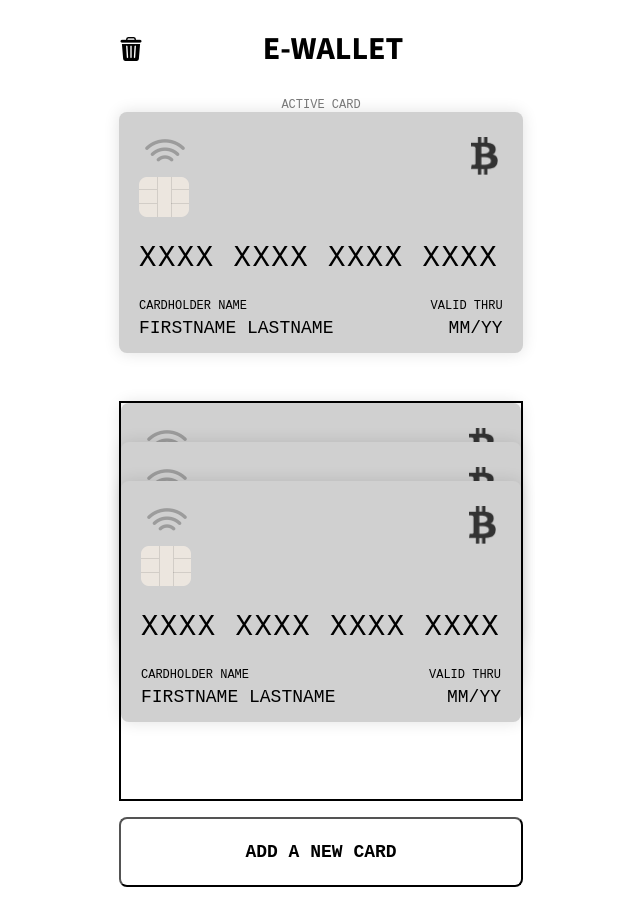
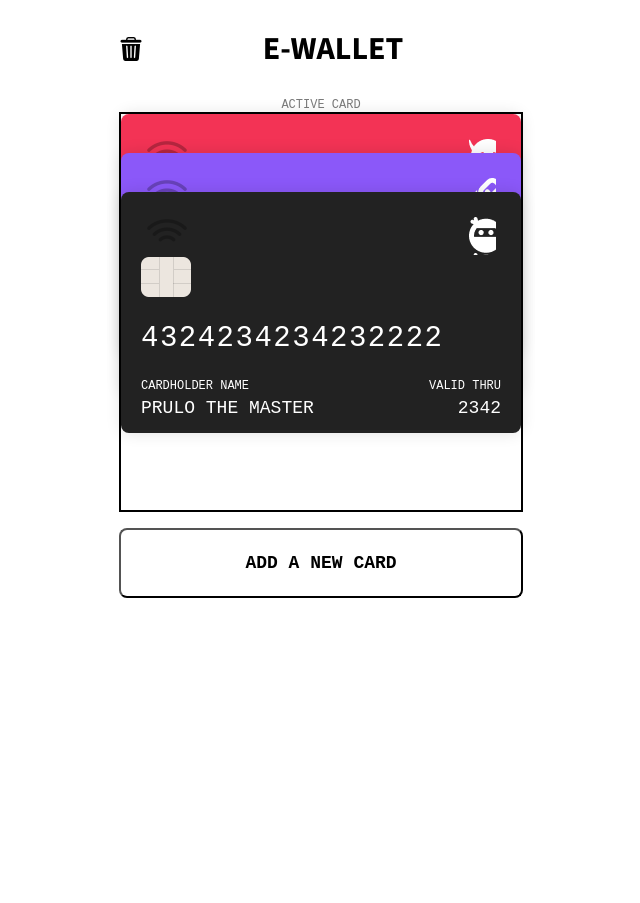
Before and after one commit to Egeeoz/js_2023_kungFuPants_eWallet, a React (Vite) app: page / in a window 1280 px wide. Shown: the whole page, without its empty margins (319-959 px from the left). After the commit the page ends 800 px from the top, so only its background shows below. Built offline with nearby package versions, Linux system fonts and the light colour scheme; a web font is replaced by a local one.

Commit message:
Fixed alot of local stored data

```diff
--- a/src/Components/Card.tsx
+++ b/src/Components/Card.tsx
@@ -1,92 +1,35 @@
-import React, { useEffect, useState } from "react";
+import React from "react";
 import wifiLogo from "../assets/wifi.png";
 import chipLogo from "../assets/chip.png";
-import CardLogo from "../assets/bitcoin.png";
 
 import "../abstracts/card.scss";
+import { CardProps } from "../models/CardProps";
 
-interface CardProps {
-  // logoImg: string;
-  cardNumber: string;
-  cardHolderName: string;
-  validThru: string;
-  vendor: {
-    backgroundColor: string;
-    icon: string;
-    color: string;
-  };
-}
 
-const CardList: React.FC<CardProps> = () => {
-  const [latestCard, setLatestCard] = useState({
-    cardNumber: "XXXX XXXX XXXX XXXX",
-    cardHolderName: "FIRSTNAME LASTNAME",
-    validThru: "MM/YY",
-    vendor: {
-      backgroundColor: "rgba(208, 208, 208, 1,)",
-      icon: CardLogo,
-      color: "rgba(0,0,0,1)",
-    },
-  });
 
-  useEffect(() => {
-    const storedCards = localStorage.getItem("cards");
-    if (storedCards) {
-      const parsedCards = JSON.parse(storedCards);
-      if (parsedCards.length > 0) {
-        setLatestCard(parsedCards[parsedCards.length - 1]);
-      }
-    }
-  }, []);
+const CardList: React.FC<CardProps> = ({ cardNumber, cardHolderName, validThru, vendor }) => {
 
-  const createCard = ({
-    cardNumber = "XXXX XXXX XXXX XXXX",
-    cardHolderName = "FIRSTNAME LASTNAME",
-    validThru = "MM/YY",
-    vendor: { backgroundColor, icon, color } = {
-      backgroundColor: "rgba(208, 208, 208, 1)",
-      icon: "",
-      color: "rgba(0,0,0,1)",
-    },
-  }: CardProps) => {
+
     return (
-      <div
-        style={{ backgroundColor: backgroundColor, color: color }}
-        className="card"
-      >
+      <div className={`card ${vendor}`}>
         <div className="logoRow">
           <img className="wifiLogo" src={wifiLogo} alt="Wifi Logo" />
           <img className="chipLogo" src={chipLogo} alt="Chip Logo" />
-          <img className="cardLogo" src={icon} alt="Card Logo" />
+          <div className={`cardLogo ${vendor}`} />
         </div>
-        <div className="cardNo">
-          <p style={{ color: color }} className="cardNumber">
-            {cardNumber}
-          </p>
+        <div className={`cardNo ${vendor}`}>
+          <p className={`cardNumber ${vendor}`}>{cardNumber}</p>
         </div>
         <div className="titleRow">
-          <p style={{ color: color }} className="titleText">
-            CARDHOLDER NAME
-          </p>
-          <p style={{ color: color }} className="titleText">
-            VALID THRU
-          </p>
+          <p className={`titleText ${vendor}`}>CARDHOLDER NAME</p>
+          <p className={`titleText ${vendor}`}>VALID THRU</p>
         </div>
-        <div style={{ color: color }} className="infoRow">
-          <p style={{ color: color }} className="holderName">
-            {cardHolderName}
-          </p>
-          <p style={{ color: color }} className="validThru">
-            {validThru}
-          </p>
+        <div className="infoRow">
+          <p className={`holderName ${vendor}`}>{cardHolderName}</p>
+          <p className={`validThru ${vendor}`}>{validThru}</p>
         </div>
       </div>
     );
-  };
-
-  return (
-    <div className="card-list">{latestCard && createCard(latestCard)}</div>
-  );
 };
 
 export default CardList;
--- a/src/Components/CardStack.tsx
+++ b/src/Components/CardStack.tsx
@@ -2,20 +2,23 @@ import "../abstracts/cardstack.scss"
 import "../abstracts/cardstack.scss"
 import Card from "./Card";
 import "../abstracts/cardstack.scss";
-import CardLogo from "../assets/bitcoin.png";
-import AnotherCardLogo from "../assets/ninja.png";
+import { CardProps } from "../models/CardProps";
 
-function CardStack() {
+interface CardStackProps {
+  onClick: (nmr: string) => void;
+  cards: CardProps[]
+}
+
+const CardStack: React.FC<CardStackProps> = ({ onClick, cards }) => {
+  const inactiveCardsArray: CardProps[] = cards.filter(card => !card.active)
+
   return (
     <div className="card-list-container">
-      {[1, 2, 3].map((index) => (
-        <div className="card-list" key={index} style={{ marginBottom: `-250px` }}>
+      {
+      inactiveCardsArray.map((card, index) => (
+        <div className="card-list" key={index} style={{ marginBottom: `-250px` }} onClick={() => onClick(card.cardNumber)}>
           <Card
-            logoImg={index === 3 ? AnotherCardLogo : CardLogo}
-            cardNumber="12345678"
-            cardHolder="active"
-            validThru="01 / 24"
-            backGroundColor={index === 3 ? "green" : "rgba(208, 208, 208, 1)"}
+            {...card}
           />
         </div>
       ))}
--- a/src/Components/TextInput.tsx
+++ b/src/Components/TextInput.tsx
@@ -20,7 +20,7 @@ const TextInput: React.FC = () => {
   const [selectedVendor, setSelectedVendor] = useState<any | null>(null);
   const [cards, setCards] = useState<any[]>([]); // Array to hold card objects
 
-  const handleInput = (e: React.ChangeEvent<HTMLInputElement>) => {
+const handleInput = (e: React.ChangeEvent<HTMLInputElement>) => {
     const { name, value } = e.target;
     setInputData((prevState) => ({
       ...prevState,
--- a/src/Pages/AddCard.tsx
+++ b/src/Pages/AddCard.tsx
@@ -1,10 +1,9 @@
 // import Button from "../Components/Button";
 import Top from "../Components/Top";
-import Card from "../Components/Card";
 import TextInput from "../Components/TextInput";
-import ButtonLinks from "../constants/ButtonLinks";
 import { Link } from "react-router-dom";
 import "../abstracts/linkBtn.scss";
+
 const AddCard = () => {
   // const addButton = ButtonLinks.find((link) => link.key === "addButton");
 
@@ -14,7 +13,7 @@ const AddCard = () => {
         Home
       </Link>
       <Top text="Add a new bank card" smalltext="New Card" />
-      <Card />
+      {/* <Card/> */}
       <TextInput />
     </>
   );
--- a/src/Pages/Home.tsx
+++ b/src/Pages/Home.tsx
@@ -4,16 +4,49 @@ import Card from "../Components/Card";
 import CardStack from "../Components/CardStack";
 import ButtonLinks from "../constants/ButtonLinks";
 import "../abstracts/deleteIcon.scss";
+import { useEffect, useState } from "react";
+import { CardProps } from "../models/CardProps";
+import { key } from "../constants/LocalStorageKey";
+import { initialCards } from "../constants/InitialCards";
 
 const deteleIcon = <a className="deleteIcon" href=""></a>;
 const Home = () => {
   const addButton = ButtonLinks.find((link) => link.key === "addNewButton");
+  const [cards, setCards] = useState<CardProps[]>(() => {
+    const storedValue = localStorage.getItem(key)
+    return storedValue ? JSON.parse(storedValue) : initialCards
+  })
+  console.log('JSON.stringify(initalCards', JSON.stringify(initialCards));
+  const [activeCard, setActiveCard] = useState<CardProps | undefined>(() => {
+    const storedValue = localStorage.getItem(key);
+    const parsedValue: CardProps[] = storedValue && JSON.parse(storedValue)
+    return parsedValue ? parsedValue.find(card => card.active === true) : undefined;
+  })
+
+  const setNewActiveCard = (cardNumber: string) => {
+    setCards((prevCards) => {
+        const updatedCards = prevCards.map(card => ({
+          ...card,
+          active: cardNumber === card.cardNumber
+        }))
+        const newActiveCard = updatedCards.find(card => card.active)
+
+        setActiveCard(newActiveCard)
+        return updatedCards;
+    })
+  }
+
+  useEffect(() => {
+    localStorage.setItem(key, JSON.stringify(cards));
+  },[cards])
+
+
 
   return (
     <>
       <Top text="E-wallet" smalltext="Active card" icon={deteleIcon} />
-      <Card />
-      <CardStack />
+      {activeCard ? <Card {...activeCard} /> : null}
+      <CardStack onClick={(nmr) => setNewActiveCard(nmr)} cards={cards} />
       {addButton && (
         <Button key={addButton.key} text={addButton.text} to={addButton.to} />
       )}
--- a/src/abstracts/card.scss
+++ b/src/abstracts/card.scss
@@ -6,10 +6,23 @@
   margin-bottom: 3rem;
   min-width: 400px;
   height: 241px;
-  background-color: rgba(208, 208, 208, 1);
+  background-color: $defualt-card;
   padding: 20px 20px;
   border-radius: 8px;
   box-shadow: 0px 0px 16px 0px #0000001f;
+
+  &.bitcoin {
+    background-color: $bitcoin-cardColor;
+  }
+  &.chain {
+    background-color: $block-cardColor;
+  }
+  &.evil {
+    background-color: $evil-cardColor;
+  }
+  &.ninja {
+    background-color: $ninja-cardColor;
+  }
 }
 
 .wifiLogo {
@@ -36,6 +49,21 @@
   color: rgba(0, 0, 0, 0.7);
   width: 27.5px;
   height: 38.5px;
+
+  &.bitcoin {
+    background: url('../assets/bitcoin.png')
+  }
+
+  &.chain {
+    background: url('../assets/chain.png')
+  }
+  &.evil {
+    background: url('../assets/evil.png')
+  }
+  &.ninja {
+    background: url('../assets/ninja.png')
+  }
+
 }
 
 .cardNo {
@@ -56,6 +84,10 @@
   position: absolute;
   display: flex;
   letter-spacing: 1.5px;
+
+  &.ninja{
+    color: white;
+  }
 }
 
 .titleRow {
@@ -69,6 +101,9 @@
 .titleText {
   font-size: 12px;
   color: rgba(0, 0, 0, 0.8);
+  &.ninja{
+    color: white;
+  }
 }
 
 .infoRow {
@@ -86,4 +121,7 @@
 .validThru {
   font-size: 18px;
   color: black;
+  &.ninja{
+    color: white;
+  }
 }
--- /dev/null
+++ b/src/constants/InitialCards.ts
@@ -0,0 +1,30 @@
+import { CardProps } from "../models/CardProps";
+
+export const initialCards: CardProps[] = [
+    {
+    cardNumber:"4324234234234234",
+    cardHolderName:"Pnotus",
+    validThru:"2342",
+    vendor:'bitcoin',
+    active: true,
+},
+{
+    cardNumber:"4324234234234444",
+    cardHolderName:"Pönta",
+    validThru:"2342",
+    vendor:'evil',
+    active: false,
+},    {
+    cardNumber:"4324234234233333",
+    cardHolderName:"Mästaren prulle",
+    validThru:"2342",
+    vendor:'chain',
+    active: false,
+},    {
+    cardNumber:"4324234234232222",
+    cardHolderName:"Prulo the master",
+    validThru:"2342",
+    vendor:'ninja',
+    active: false,
+},
+]
--- /dev/null
+++ b/src/constants/LocalStorageKey.ts
@@ -0,0 +1 @@
+export const key = 'credit-cards'
--- /dev/null
+++ b/src/models/CardProps.ts
@@ -0,0 +1,7 @@
+export interface CardProps {
+    cardNumber: string;
+    cardHolderName: string;
+    validThru: string;
+    vendor: string;
+    active?: boolean;
+  }
```
